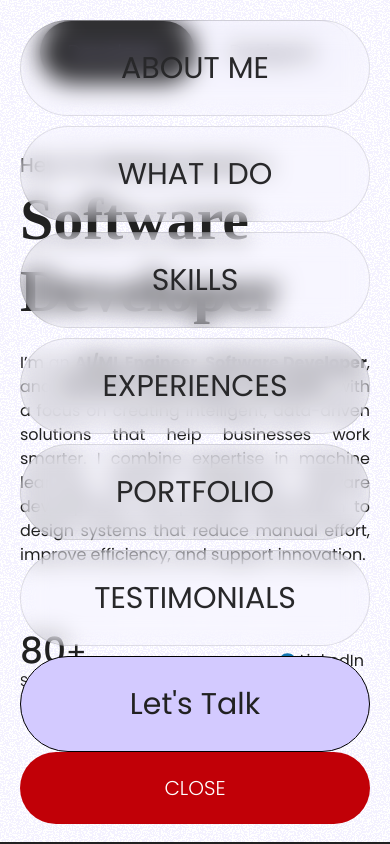
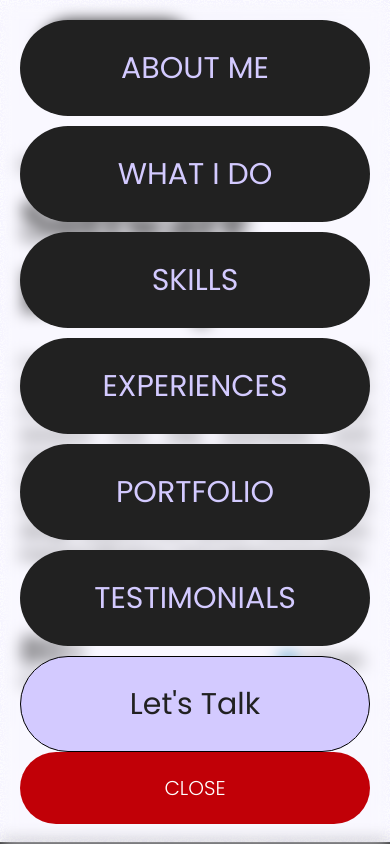
Before and after one commit to WaleedAshraf9T/my-portfolio-website, a Next.js app: page /developer in a window 390 px wide. Both pictures are taken after a click on the button "Menu". Shown: the top 844 px of the page. Built offline with nearby package versions, Linux system fonts and the light colour scheme; a web font is replaced by a local one.

Commit message:
Readme changes, mobile navbar design fixes

```diff
--- a/src/app/developer/componants/skills.jsx
+++ b/src/app/developer/componants/skills.jsx
@@ -65,7 +65,7 @@ export default function DeveloperSkills() {
     ];
 
     return (
-        <section id="skills" className="w-full h-auto flex flex-col justify-center px-5 md:px-28 border-b-2 pt-20 md:pb-[17vh] overflow-hidden">
+        <section id="skills" className="w-full h-auto flex flex-col justify-center px-5 md:px-28 border-b-2 pt-24 md:pt-20 pb-24 md:pb-[17vh] overflow-hidden">
             <div className="flex items-center gap-3 text-xl mb-10">
                 <div className="w-3 h-3 bg-[var(--black)] rounded-full"></div> My Skills
             </div>
--- a/src/components/layouts/navbar.jsx
+++ b/src/components/layouts/navbar.jsx
@@ -117,7 +117,7 @@ export default function Navbar() {
 
         {/* Mobile expanded panel (fills screen) */}
         {mobileOpen && (
-          <div className={`fixed z-40 gap-2.5 flex flex-col md:hidden left-5 right-5 top-5 transform transition-all duration-300 ease-in-out ${isAnimating ? 'opacity-0 scale-95' : 'opacity-100 scale-100'
+          <div className={`fixed z-40 gap-2.5 flex flex-col backdrop-blur-sm md:hidden left-0 right-0 p-5 top-0 bottom-0 transform transition-all duration-700 ease-in-out ${isAnimating ? 'opacity-0 scale-95' : 'opacity-100 scale-100'
             } ${mobileOpen && !isAnimating ? 'animate-fadeIn' : ''}`}>
             {navItems.map((item, index) => (
               <a
@@ -138,8 +138,8 @@ export default function Navbar() {
                 }}
                 onClick={handleNavClick}
               >
-                <div className="w-full h-24 bg-[var(--primary)]/5 border-1 border-black/10 backdrop-blur-md rounded-full flex items-center justify-center text-3xl">
-                  <p className="mix-blend-exclusion">{item.text.toUpperCase()}</p>
+                <div className="w-full h-24 bg-[var(--black)] rounded-full flex items-center justify-center text-3xl text-[var(--primary)]">
+                  {item.text.toUpperCase()}
                 </div>
               </a>
             ))}
```
Also changed, not shown: 1 other file (tests, documents, lock files or other folders).
